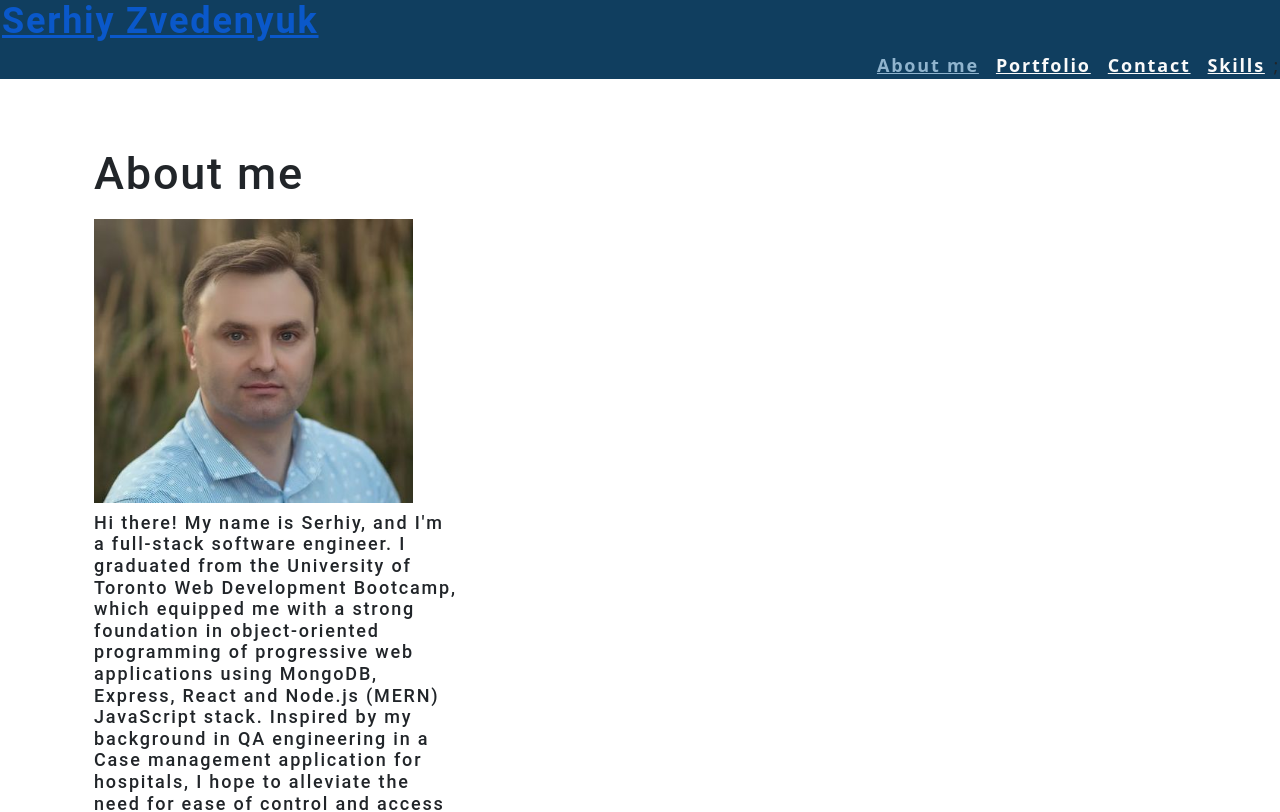
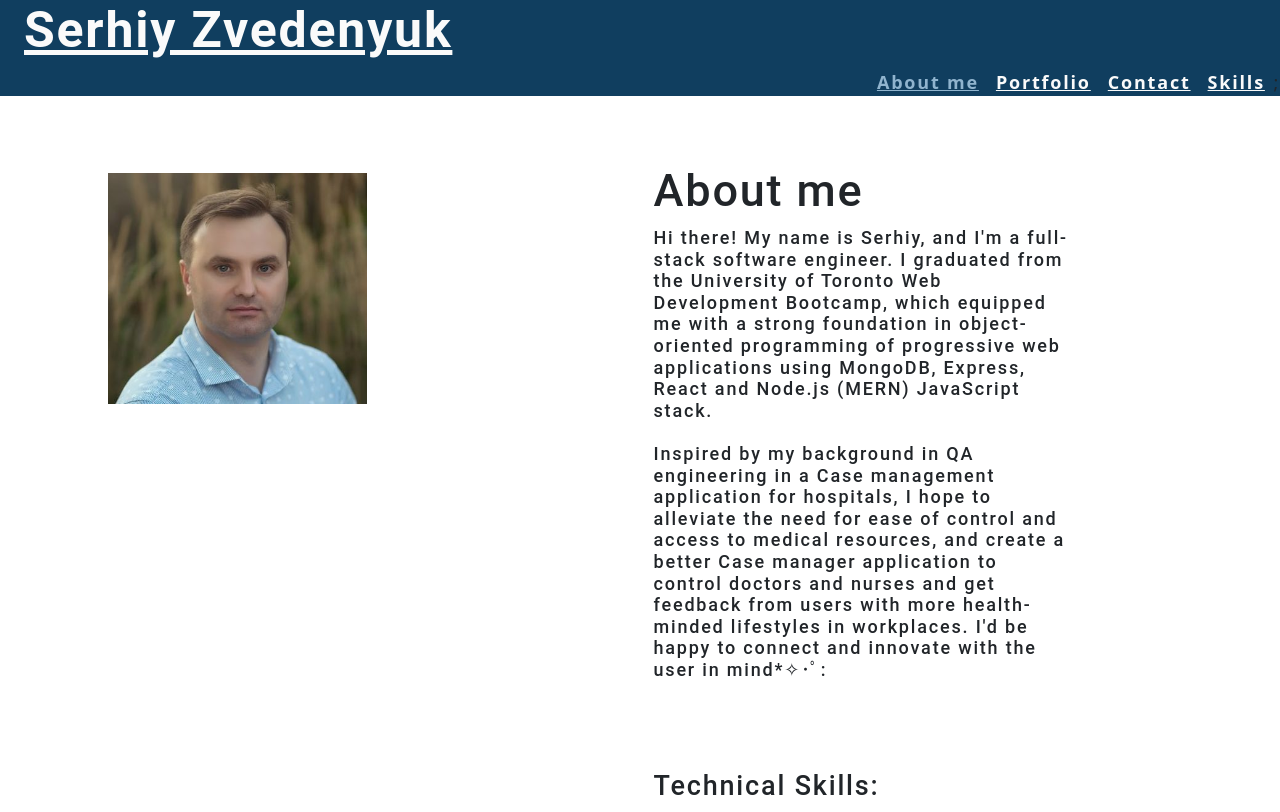
Before and after one commit to SerhiyZv/React-portfolio, a React (Create React App) app: page / in a window 1280 px wide. Shown: the top 812 px of the page. Built offline with nearby package versions, Linux system fonts and the light colour scheme.

Commit message:
Update styling + About me

```diff
--- a/src/components/About/index.js
+++ b/src/components/About/index.js
@@ -1,23 +1,56 @@
 import React from "react";
 import PortfolioImage from "../../assets/PortfolioImage.jpg"
+import {
+    FaGitAlt,
+    FaGithub,
+    FaHtml5,
+    FaCss3Alt,
+    FaJsSquare,
+    FaBootstrap,
+    FaNode,
+    FaReact,
+    FaNpm,
+  } from "react-icons/fa";
+  import { DiJqueryLogo, DiMongodb } from "react-icons/di";
+import {
+  SiMysql,
+  SiHeroku,
+  SiWebpack,
+  SiRedux,
+  SiReactrouter,
+  SiGraphql,
+} from "react-icons/si";
 
 function About() {
     return(
-        <section className="col-10">
-           <h1 id="about">About me</h1>
-            <img src={PortfolioImage} className="my-2" style={{ width: "35%"}} alt="cover" ></img>
-            <h6 style={{ width: "40%", justifyContent: "center" }} id="about">
+        <div className="container">
+            <div className="row">
+            <div className="col-6">
+            <img src={PortfolioImage} className="my-2" style={{ width: "50%"}} alt="cover" ></img>
+            </div>
+            <div className="col-6">
+            <h1 id="about">About me</h1>
+            <h6 style={{ width: "80%", justifyContent: "center" }} id="about">
             Hi there! My name is Serhiy, and I'm a full-stack software engineer. I
         graduated from the University of Toronto Web Development Bootcamp, which
         equipped me with a strong foundation in object-oriented programming of progressive web
         applications using MongoDB, Express, React and Node.js (MERN)
-        JavaScript stack. Inspired by my background in QA engineering in a Case management application for hospitals, I hope
+        JavaScript stack.
+        <br></br>
+        <br></br>Inspired by my background in QA engineering in a Case management application for hospitals, I hope
         to alleviate the need for ease of control and access to medical resources,
         and create a better Case manager application to control doctors and nurses
          and get feedback from users with more health-minded lifestyles in workplaces.
          I'd be happy to connect and innovate with the user in mind*✧･ﾟ:
         </h6>
-        </section>
+        <br></br>
+        <br></br>
+        <br></br>
+        <h4>Technical Skills:</h4>
+        <h2><FaHtml5 /><FaCss3Alt /><FaJsSquare /><DiJqueryLogo /><FaReact /><SiRedux /><FaBootstrap /><FaNode /><SiMysql /><DiMongodb /><SiGraphql /></h2>
+        </div>
+      </div>
+    </div>
     );
 }
 
--- a/src/components/Header/index.js
+++ b/src/components/Header/index.js
@@ -20,7 +20,7 @@ function Header(props) {
     <header>
         <meta name="viewport" content="width=device-width, initial-scale=1, shrink-to-fit=no"></meta>
         <h2>
-            <a href="/React-Portfolio">
+            <a href="/React-Portfolio"  style={{ fontSize: "50px", margin: "20px" }}>
             Serhiy Zvedenyuk
             </a>
         </h2>
```
